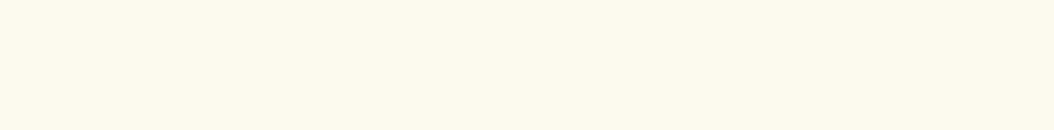
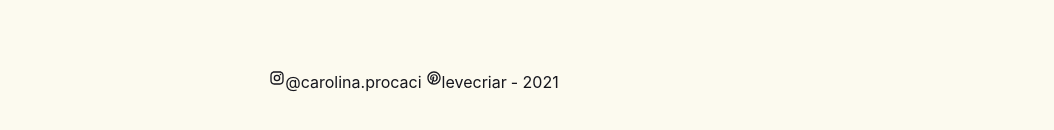
Before and after one commit to vogelcodes/procaci-amamentacao, a Next.js app: page / in a window 1280 px wide. Shown: the part 578-708 px from the top of the page, without its empty margins (226-1280 px from the left). Built offline with nearby package versions, Linux system fonts and the light colour scheme.

Commit message:
social-head

```diff
--- a/src/components/Footer.tsx
+++ b/src/components/Footer.tsx
@@ -1,5 +1,5 @@
 import { Flex, FlexProps } from '@chakra-ui/react'
 
 export const Footer = (props: FlexProps) => (
-  <Flex as="footer" py="8rem" {...props} />
+  <Flex as="footer" flexWrap="wrap" alignItems="center" py="8rem" {...props} />
 )
--- a/src/pages/index.tsx
+++ b/src/pages/index.tsx
@@ -7,8 +7,9 @@ import {
   ListIcon,
   ListItem,
 } from '@chakra-ui/react'
-import { CheckCircleIcon, LinkIcon } from '@chakra-ui/icons'
+import { CheckCircleIcon, LinkIcon  } from '@chakra-ui/icons'
 import { ImWhatsapp} from 'react-icons/im'
+import { RiPinterestLine, RiInstagramLine} from 'react-icons/ri'
 
 import { Hero } from '../components/Hero'
 import { Container } from '../components/Container'
@@ -54,6 +55,9 @@ Consultora em Amamentação
 
     <DarkModeSwitch />
     <Footer>
+      <ChakraLink isExternal display="flex" mr="1" href="https://www.instagram.com/carolina.procaci/" flexGrow={1}><RiInstagramLine/>@carolina.procaci</ChakraLink>
+      <ChakraLink isExternal display="flex" mr="1" href="https://br.pinterest.com/levecriar/" flexGrow={1}><RiPinterestLine/>levecriar</ChakraLink>
+      <Text> - {new Date().getFullYear()}</Text>
     </Footer>
     <CTA />
   </Container>
```
